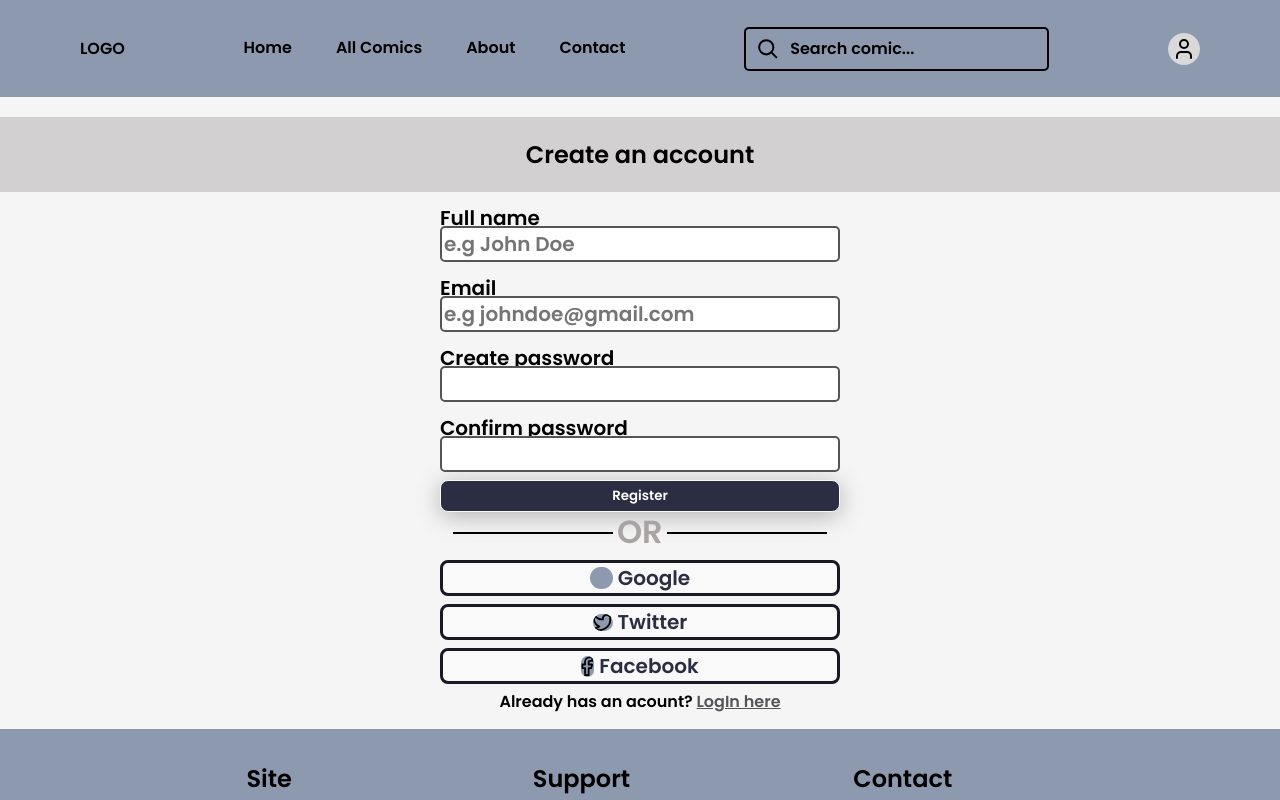
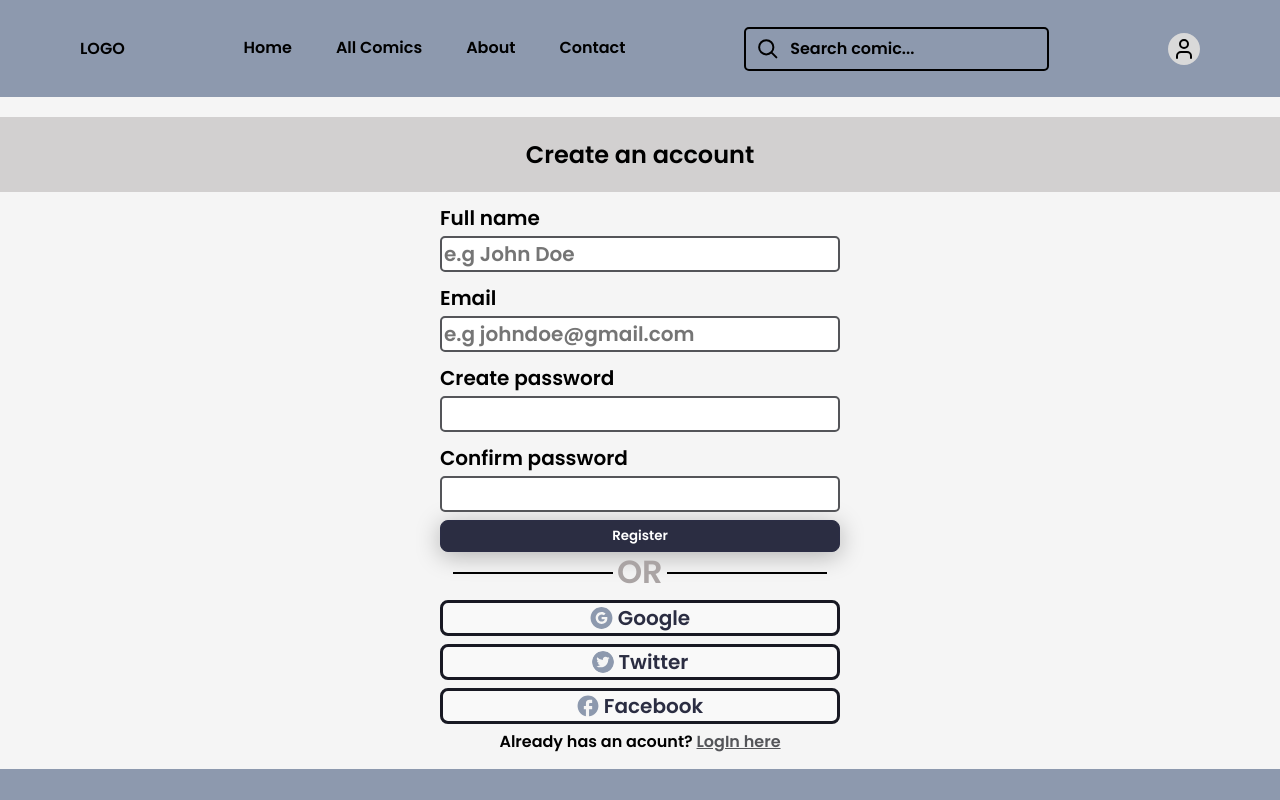
Before and after one commit to Worldwide-Talented-Fellows/comicverse, a Next.js app: page /signup in a window 1280 px wide. Shown: the top 800 px of the page. Built offline with nearby package versions, Linux system fonts and the light colour scheme.

Commit message:
fixing the SVG icons

```diff
--- a/pages/signup/index.js
+++ b/pages/signup/index.js
@@ -1,10 +1,11 @@
 import React from 'react';
 import { useState } from 'react';
+import Link from 'next/link';
 import axios from 'axios';
-import styles from '../../styles/signUp/signUpPage.module.css';
-import FacebookIcon from '../../public/assets/contact_page/FacebookSVG';
-import GoogleIcon from '../../public/assets/contact_page/GoogleSVG';
-import TwitterIcon from '../../public/assets/contact_page/TwitterSVG';
+import styles from '../../styles/signup/signuppage.module.css';
+import FacebookIcon from '../../public/assets/signuppage/FacebookSVG';
+import GoogleIcon from '../../public/assets/signuppage/GoogleSVG';
+import TwitterIcon from '../../public/assets/signuppage/TwitterSVG';
 
 function signUp() {
     const [name, setName] = useState('');
@@ -36,11 +37,7 @@ function signUp() {
     return (
         <div className={styles.container}>
             <h2>Create an account</h2>
-            <form
-                // action="/send-data-here"
-                // method="post"
-                className={styles.input_forms}
-            >
+            <form className={styles.input_forms}>
                 <label htmlFor="first_name">Full name</label>
                 <input
                     type="text"
@@ -92,28 +89,31 @@ function signUp() {
                 <div className={styles.form_line2}></div>
             </div>
 
-
-
             <div className={styles.fontAwesome}>
-                <a href="#">
+                <Link href="/">
+                    <a>
                         <GoogleIcon className={styles.icon} />
                         Google
                     </a>
+                </Link>
 
-                <a href="#">
+                <Link href="/">
+                    <a>
                         <TwitterIcon className={styles.icon} />
                         Twitter
                     </a>
-
-                <a href="#">
+                </Link>
+                <Link href="/">
+                    <a>
                         <FacebookIcon className={styles.icon} />
                         Facebook
                     </a>
+                </Link>
             </div>
             <p>
                 Already has an acount?{' '}
                 <a className={styles.text} href="#">
-                    LogIn here{' '}
+                    LogIn here
                 </a>
             </p>
         </div>
--- a/public/assets/contact_page/GoogleSVG.js
+++ /dev/null
@@ -1,27 +0,0 @@
-
-
-function Icon(props) {
-  return (
-    <svg
-      width={23}
-      height={22}
-      fill="none"
-      xmlns="http://www.w3.org/2000/svg"
-      {...props}
-    >
-      <g clipPath="url(#prefix__clip0_1_2)">
-        <path
-          d="M11.5.063C5.46.063.562 4.96.562 11c0 6.04 4.898 10.938 10.938 10.938 6.04 0 10.938-4.898 10.938-10.938C22.438 4.96 17.54.062 11.5.062zm4.077 15.468c-.991.913-2.344 1.45-3.957 1.45A5.977 5.977 0 015.64 11c0-.967.233-1.88.638-2.688a5.975 5.975 0 015.342-3.296c1.611 0 2.964.593 4.001 1.558L13.907 8.29c-.62-.593-1.409-.894-2.285-.894-1.557 0-2.876 1.053-3.347 2.466-.12.36-.188.742-.188 1.138 0 .396.068.779.188 1.138.471 1.413 1.79 2.466 3.345 2.466.805 0 1.489-.213 2.024-.572a2.75 2.75 0 001.193-1.806H11.62V9.91h5.632c.07.393.107.8.107 1.223 0 1.824-.652 3.355-1.782 4.397z"
-          fill="#8D99AE"
-        />
-      </g>
-      <defs>
-        <clipPath id="prefix__clip0_1_2">
-          <path fill="#fff" d="M0 0h23v22H0z" />
-        </clipPath>
-      </defs>
-    </svg>
-  );
-}
-
-export default Icon;
--- /dev/null
+++ b/public/assets/signuppage/FacebookSVG.js
@@ -0,0 +1,20 @@
+import * as React from "react";
+
+function Icon(props) {
+  return (
+    <svg
+      width={22}
+      height={22}
+      fill="none"
+      xmlns="http://www.w3.org/2000/svg"
+      {...props}
+    >
+      <path
+        d="M21.417 11C21.417 5.25 16.75.583 11 .583S.583 5.25.583 11c0 5.042 3.584 9.24 8.334 10.208v-7.083H6.833V11h2.084V8.396a3.65 3.65 0 013.646-3.646h2.604v3.125h-2.084c-.572 0-1.041.469-1.041 1.042V11h3.125v3.125h-3.125v7.24c5.26-.521 9.375-4.959 9.375-10.365z"
+        fill="#8D99AE"
+      />
+    </svg>
+  );
+}
+
+export default Icon;
--- /dev/null
+++ b/public/assets/signuppage/GoogleSVG.js
@@ -0,0 +1,18 @@
+function Icon(props) {
+    return (
+        <svg
+            width={23}
+            height={22}
+            fill="none"
+            xmlns="http://www.w3.org/2000/svg"
+            {...props}
+        >
+            <path
+                d="M11.5.063C5.46.063.562 4.96.562 11c0 6.04 4.898 10.938 10.938 10.938 6.04 0 10.938-4.898 10.938-10.938C22.438 4.96 17.54.062 11.5.062zm4.077 15.468c-.991.913-2.344 1.45-3.957 1.45A5.977 5.977 0 015.64 11c0-.967.233-1.88.638-2.688a5.975 5.975 0 015.342-3.296c1.611 0 2.964.593 4.001 1.558L13.907 8.29c-.62-.593-1.409-.894-2.285-.894-1.557 0-2.876 1.053-3.347 2.466-.12.36-.188.742-.188 1.138 0 .396.068.779.188 1.138.471 1.413 1.79 2.466 3.345 2.466.805 0 1.489-.213 2.024-.572a2.75 2.75 0 001.193-1.806H11.62V9.91h5.632c.07.393.107.8.107 1.223 0 1.824-.652 3.355-1.782 4.397z"
+                fill="#8D99AE"
+            />
+        </svg>
+    );
+}
+
+export default Icon;
--- /dev/null
+++ b/public/assets/signuppage/TwitterSVG.js
@@ -0,0 +1,20 @@
+import * as React from "react";
+
+function Icon(props) {
+  return (
+    <svg
+      width={22}
+      height={22}
+      fill="none"
+      xmlns="http://www.w3.org/2000/svg"
+      {...props}
+    >
+      <path
+        d="M11 .063C4.96.063.062 4.96.062 11 .063 17.04 4.96 21.938 11 21.938c6.04 0 10.938-4.898 10.938-10.938C21.938 4.96 17.04.062 11 .062zm5.256 8.244c.008.115.008.234.008.352 0 3.584-2.73 7.712-7.718 7.712a7.69 7.69 0 01-4.165-1.216c.22.025.43.035.655.035a5.44 5.44 0 003.366-1.158 2.712 2.712 0 01-2.534-1.88c.418.061.794.061 1.223-.048a2.71 2.71 0 01-2.17-2.662v-.034c.359.203.781.327 1.223.344a2.713 2.713 0 01-.84-3.623 7.697 7.697 0 005.591 2.835c-.383-1.843.994-3.335 2.649-3.335.781 0 1.484.327 1.98.854a5.356 5.356 0 001.721-.651 2.699 2.699 0 01-1.191 1.491 5.363 5.363 0 001.562-.422 5.682 5.682 0 01-1.36 1.406z"
+        fill="#8D99AE"
+      />
+    </svg>
+  );
+}
+
+export default Icon;
--- a/styles/signUp/signUpPage.module.css
+++ b/styles/signUp/signUpPage.module.css
@@ -19,6 +19,7 @@
 .container form label {
     display: flex;
     margin-top: 18px;
+    margin-bottom: 10px;
     font-family: 'Poppins';
     font-style: normal;
     font-weight: 600;
@@ -36,7 +37,7 @@
     border-radius: 5px;
     font-style: normal;
     font-family: 'Poppins';
-    font-weight: 600;
+    font-weight: 400;
     font-size: 20px;
 }
 .container form button {
@@ -47,13 +48,13 @@
     width: 400px;
     background: #2b2d42;
     color: #ffffff;
-
     padding: 5px 60px;
-    border: 1px solid #f9f9f9;
+    border: 1px solid  #2B2D45;
     box-shadow: 0px 4px 24px rgba(0, 0, 0, 0.28);
     border-radius: 8px;
     margin-top: 8px;
 }
+
 .form_alt {
     display: flex;
     margin-top: 20px;
@@ -71,7 +72,7 @@
 .form_line1 {
     margin-right: 4px;
 }
-.form_line2{
+.form_line2 {
     margin-left: 30px;
 }
 
@@ -91,6 +92,7 @@
     flex-flow: column;
     margin-bottom: 5px;
 }
+
 .container .fontAwesome a {
     border: 3px solid #181923;
     border-radius: 8px;
@@ -113,8 +115,7 @@
     left: 6.25%;
     right: 6.25%;
     top: 6.25%;
-    background: #8d99ae;
-    color: #f5f5f5;
+    background: #f5f5f5;
 }
 .container p .text {
     color: #545559;
```
Lines whose indentation alone changed are shown as unchanged.
